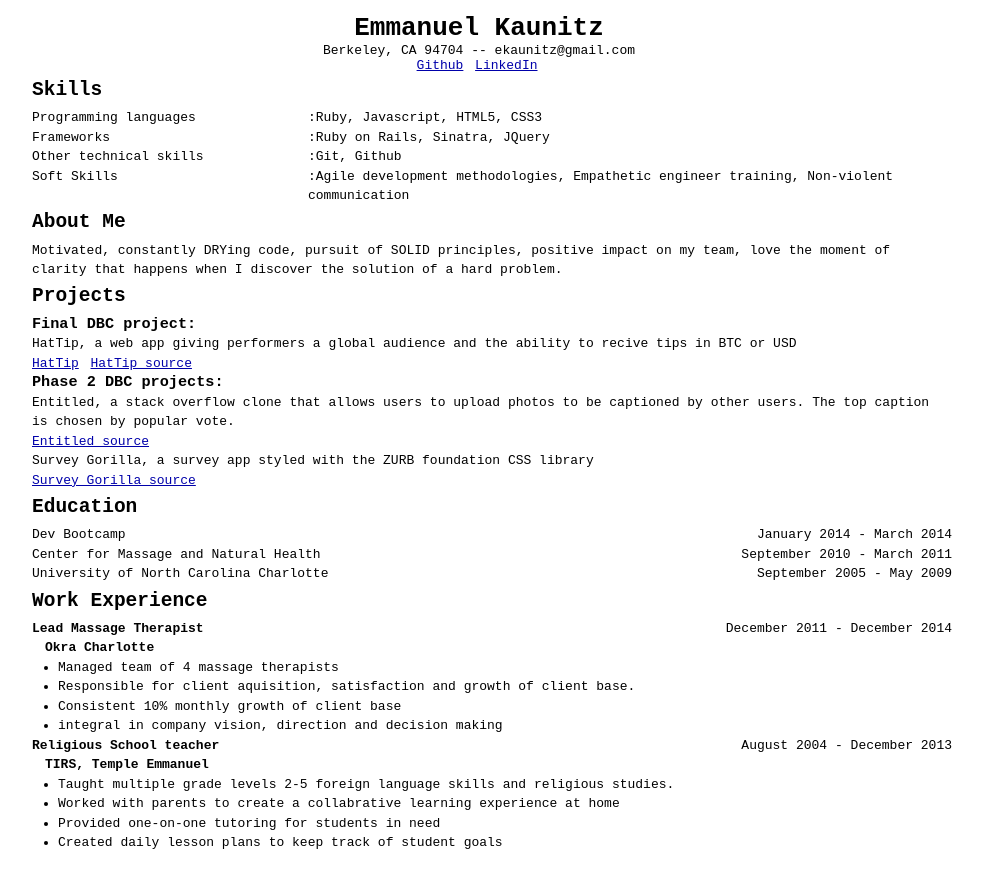
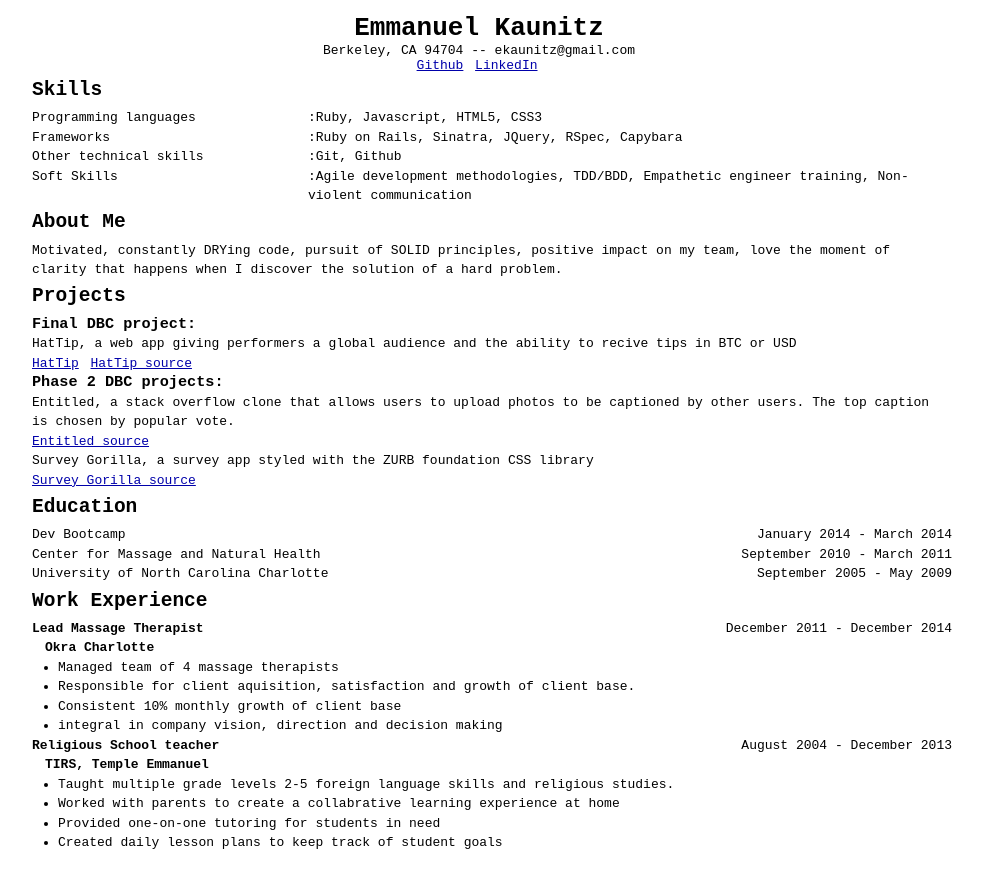
Before and after one commit to mechamanny/mechamanny.github.io, a Jekyll site: the page built from index.html, in a window 1280 px wide. Shown: the top 888 px of the page, without its empty margins (161-1144 px from the left). Built offline with Jekyll 4.4.1, drawn with Linux system fonts in a browser that asks for light colours; Markdown is read by kramdown in place of the engine named in the settings.

Commit message:
updated skills section

```diff
--- a/index.html
+++ b/index.html
@@ -18,11 +18,11 @@ title: Emmanuel Kaunitz Resume
 			<li>Programming languages</li>
 			<li>:Ruby, Javascript, HTML5, CSS3</li>
 			<li>Frameworks</li>
-			<li>:Ruby on Rails, Sinatra, JQuery</li>
+			<li>:Ruby on Rails, Sinatra, JQuery, RSpec, Capybara</li>
 			<li>Other technical skills</li>
 			<li>:Git, Github</li>
 			<li>Soft Skills</li>
-			<li>:Agile development methodologies, Empathetic engineer training, Non-violent communication</li>
+			<li>:Agile development methodologies, TDD/BDD, Empathetic engineer training, Non-violent communication</li>
 		</ul>
 
 		<h2>About Me</h2>
```
